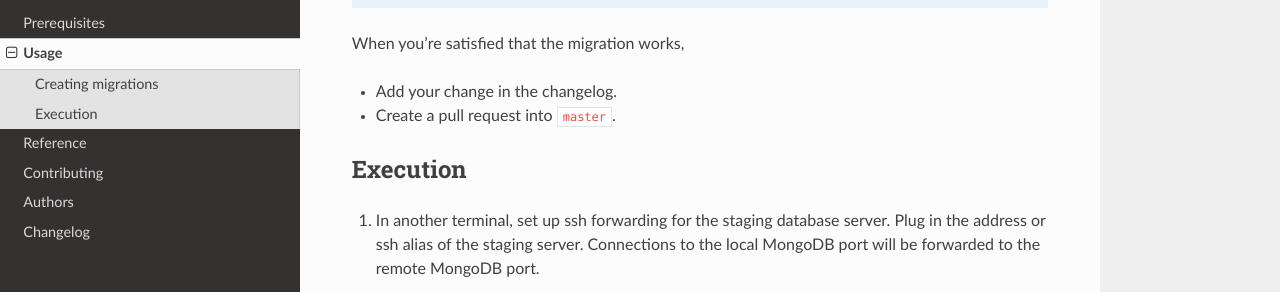
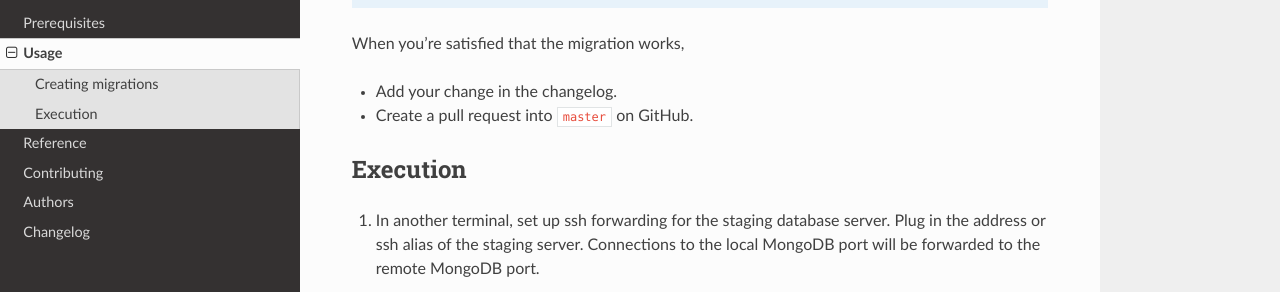
Before and after one commit to voteview/voteview-dev, a Sphinx documentation site: the page built from docs/usage.rst, in a window 1280 px wide and 900 px high, scrolled down 1011 px. Shown: the part 152-444 px from the top of the window. Built offline with Sphinx 7.4.7 and the Read the Docs theme 2.0.0, drawn with Linux system fonts in a browser that asks for light colours.

Commit message:
Mention github

```diff
--- a/docs/usage.rst
+++ b/docs/usage.rst
@@ -61,7 +61,7 @@ To run the tests, install docker and run tox.
 When you're satisfied that the migration works,
 
 * Add your change in the changelog.
-* Create a pull request into ``master``.
+* Create a pull request into ``master`` on GitHub.
 
 
 
```
